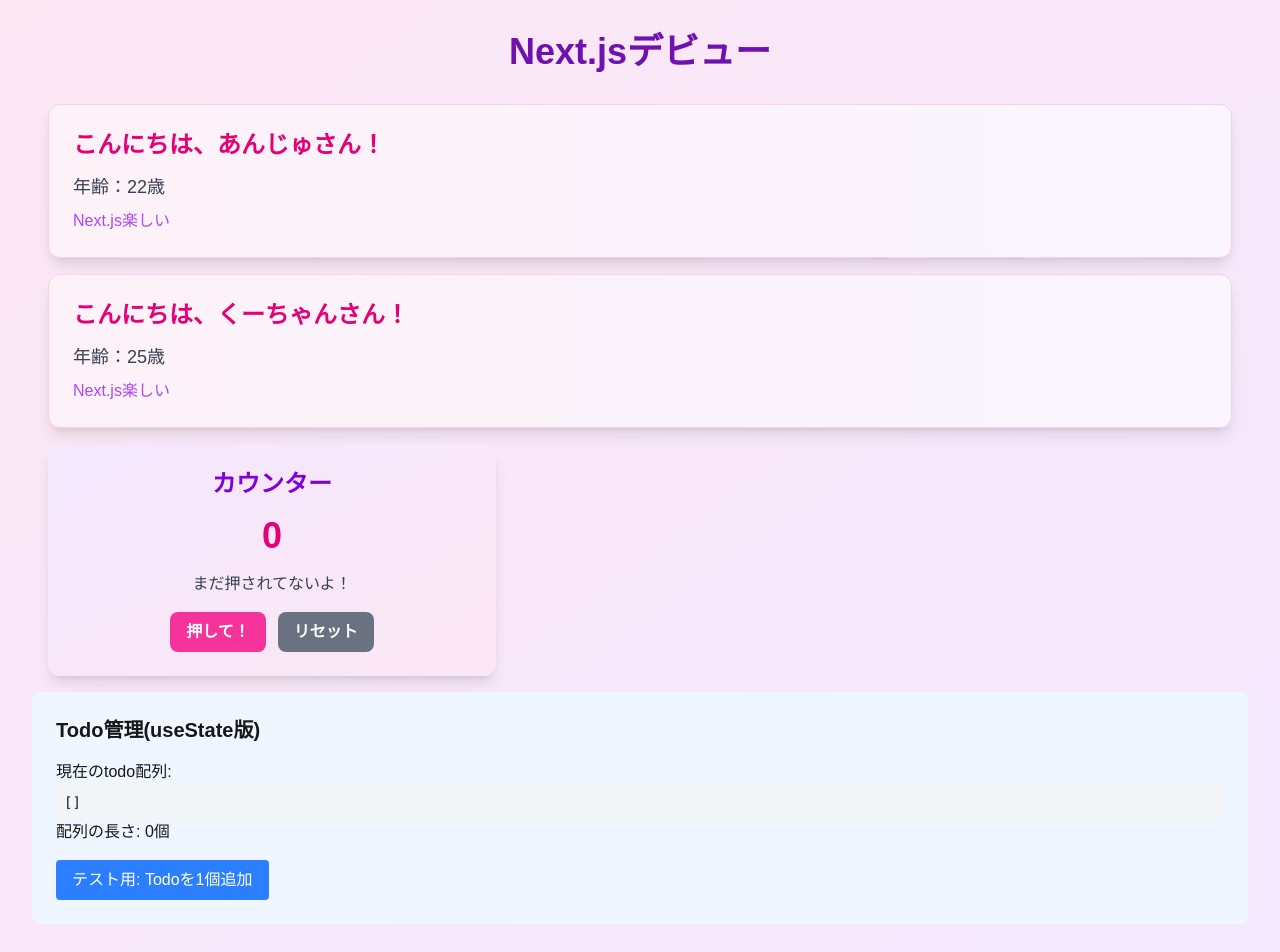
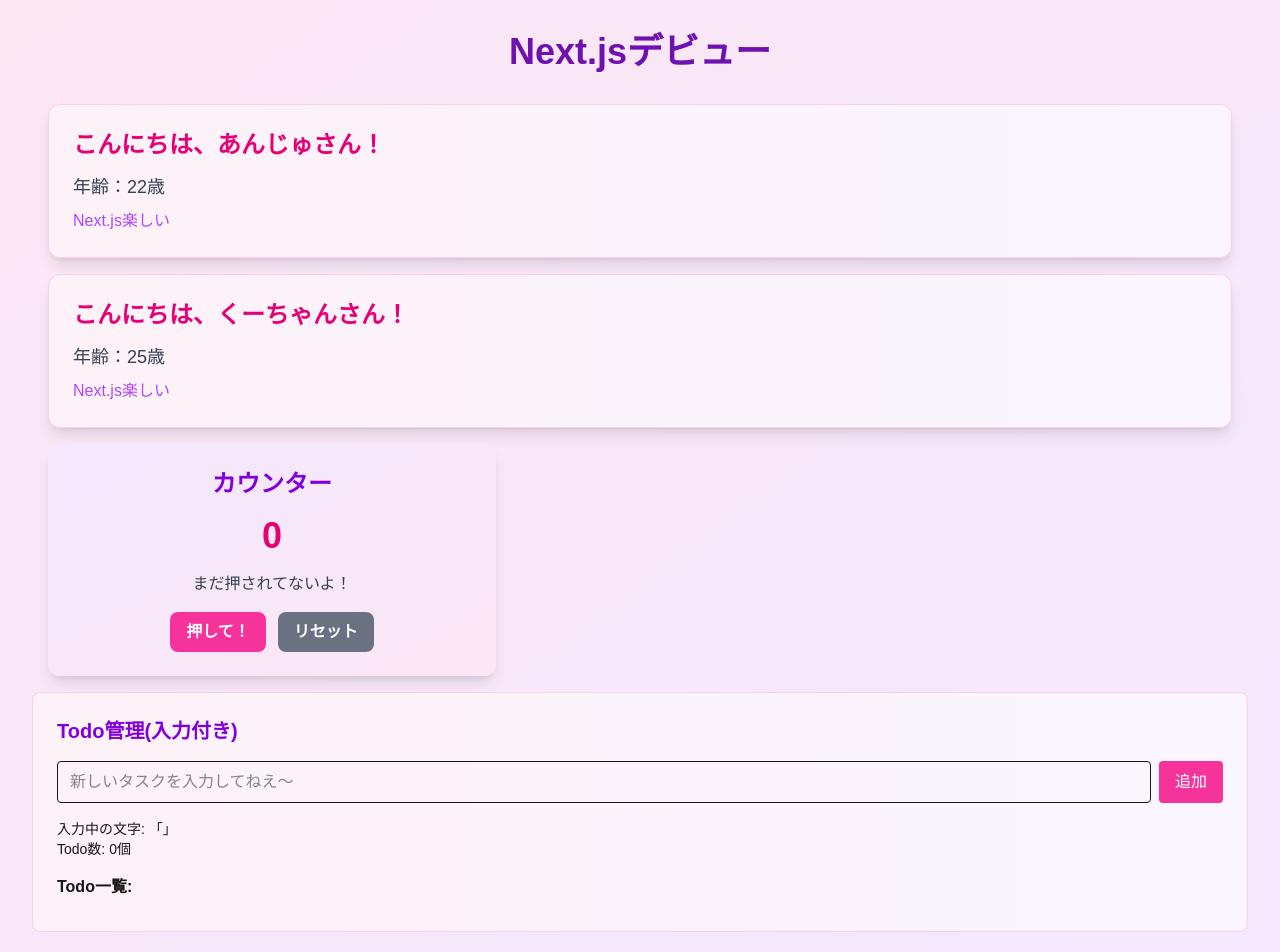
Before and after one commit to Anju1023/study-next-with-claude, a Next.js app: page / in a window 1280 px wide. Shown: the top 952 px of the page. Built offline with nearby package versions, Linux system fonts and the light colour scheme.

Commit message:
TodoListコンポーネントに入力機能を追加し、タスクを動的に追加できるようにしました。また、UIを改善し、現在のタスク数と入力中の文字を表示するようにしました。

```diff
--- a/components/TodoList.tsx
+++ b/components/TodoList.tsx
@@ -5,34 +5,63 @@
 	text: string;
 };
 
+// 関数
 export default function TodoList() {
 	const [todos, setTodos] = useState<Todo[]>([]);
+	const [inputText, setInputText] = useState<string>('');
+
+	// これはアロー関数
+	const addTodo = () => {
+		if (inputText.trim() === '') {
+			alert('何か入力してね～');
+			return;
+		}
+
+		const newTodo: Todo = {
+			id: Date.now(),
+			text: inputText,
+		};
+
+		setTodos([...todos, newTodo]);
+		setInputText('');
+	};
 
 	return (
-		<div className="bg-blue-50 p-6 rounded-lg">
-			<h2 className="text-xl font-bold mb-4">Todo管理(useState版)</h2>
+		<div className="bg-gradient-to-r from-pink-50 to-purple-50 p-6  border border-pink-200 rounded-lg">
+			<h2 className="text-xl text-purple-700 font-bold mb-4">
+				Todo管理(入力付き)
+			</h2>
 
-			<div className="mb-4">
-				<p>現在のtodo配列:</p>
-				<pre className="bg-gray-100 p-2 rounded text-sm">
-					{JSON.stringify(todos, null, 2)}
-				</pre>
-				<p>配列の長さ: {todos.length}個</p>
+			<div className="mb-4 flex gap-2">
+				<input
+					type="text"
+					value={inputText}
+					onChange={(e) => setInputText(e.target.value)}
+					placeholder="新しいタスクを入力してねえ～"
+					className="flex-1 px-3 py-2 border rounded"
+				/>
+
+				<button
+					onClick={addTodo}
+					className="bg-pink-500 hover:bg-pink-600 text-white px-4 py-2 rounded"
+				>
+					追加
+				</button>
 			</div>
 
-			<button
-				onClick={() => {
-					const newTodo: Todo = {
-						id: Date.now(),
-						text: '手動で追加されたタスク',
-					};
+			<div className="mb-4 text-sm">
+				<p>入力中の文字: 「{inputText}」</p>
+				<p>Todo数: {todos.length}個</p>
+			</div>
 
-					setTodos([...todos, newTodo]);
-				}}
-				className="bg-blue-500 text-white px-4 py-2 rounded hover:bg-blue-600"
-			>
-				テスト用: Todoを1個追加
-			</button>
+			<div>
+				<h3 className="font-bold mb-2">Todo一覧:</h3>
+				{todos.map((todo) => (
+					<div key={todo.id} className="bg-white p-2 mb-1 rounded border">
+						{todo.text}
+					</div>
+				))}
+			</div>
 		</div>
 	);
 }
```
